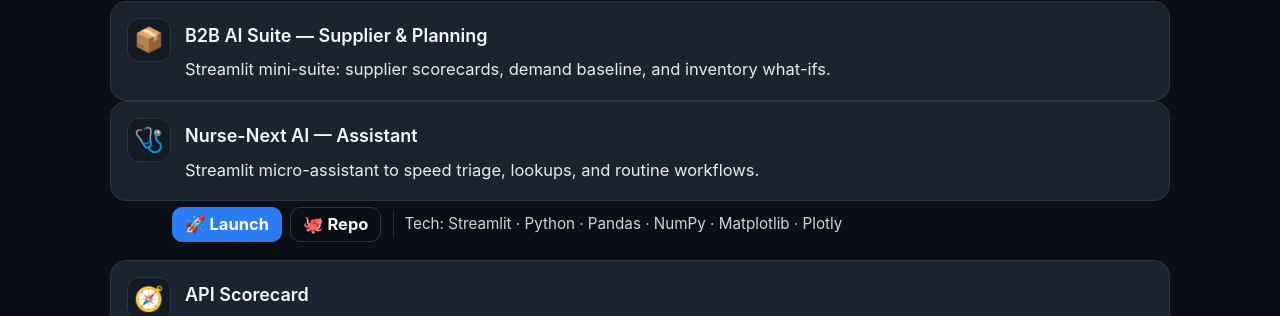
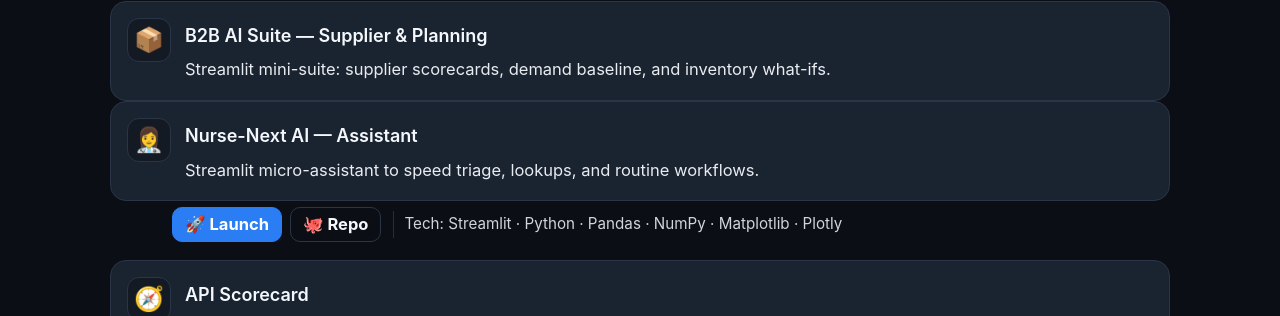
Before and after one commit to aaadil777/aaadil777.github.io, a Jekyll site: the page built from index.md, in a window 1280 px wide and 900 px high, scrolled down 5201 px. Shown: the part 135-451 px from the top of the window. Built offline with Jekyll 4.4.1, drawn with Linux system fonts in a browser that asks for light colours.

```diff
--- a/_data/projects.yml
+++ b/_data/projects.yml
@@ -5,7 +5,7 @@
   image: "assets/projects/b2b-ai-suite.png"
 
 - title: "Nurse-Next AI — Assistant"
-  emoji: "🩺"
+  emoji: "👩‍⚕"
   image: "/assets/proj-nursenext.jpg"   # add a thumbnail image in /assets
   desc: "Streamlit micro-assistant to speed triage, lookups, and routine workflows."
   url: "https://nurse-next-ai-assistant.streamlit.app/"   # primary click for the card
```
